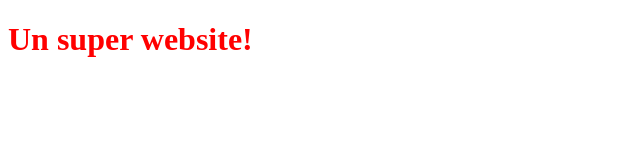
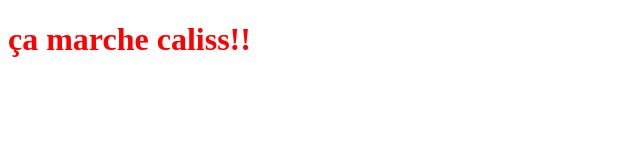
Before and after one commit to guillaumeSPlouffe/Projet2-Revervia, a plain HTML site: page index.html in a window 1280 px wide. Shown: the whole page, without its empty margins (0-640 px from the left). Drawn offline with Linux system fonts and the light colour scheme.

Commit message:
Modification du titre H1

```diff
--- a/index.html
+++ b/index.html
@@ -7,6 +7,6 @@
     <link rel="stylesheet" href="style.css">
 </head>
 <body>
-    <h1>Un super website!</h1>
+    <h1>ça marche caliss!!</h1>
 </body>
 </html>
```
